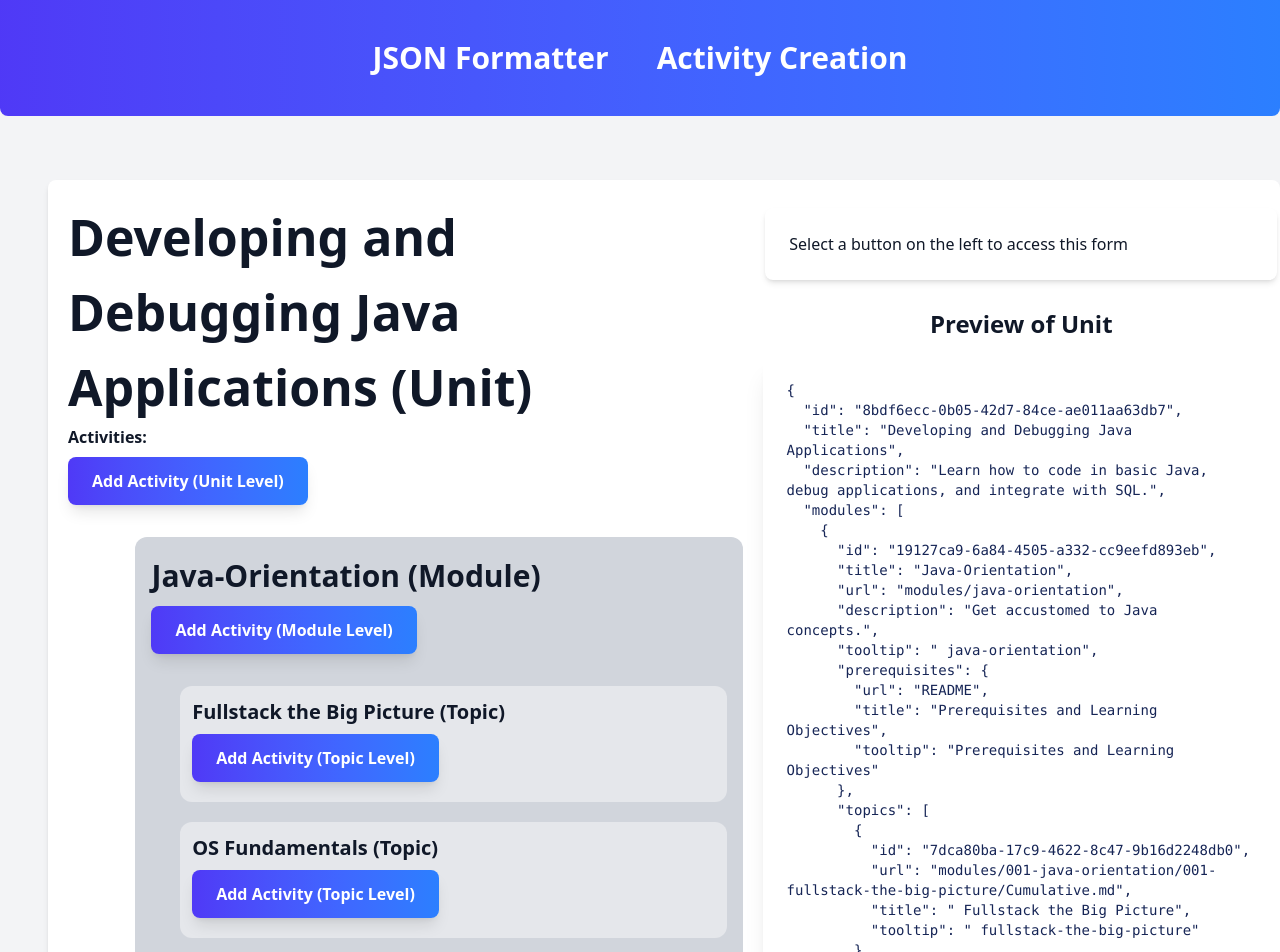
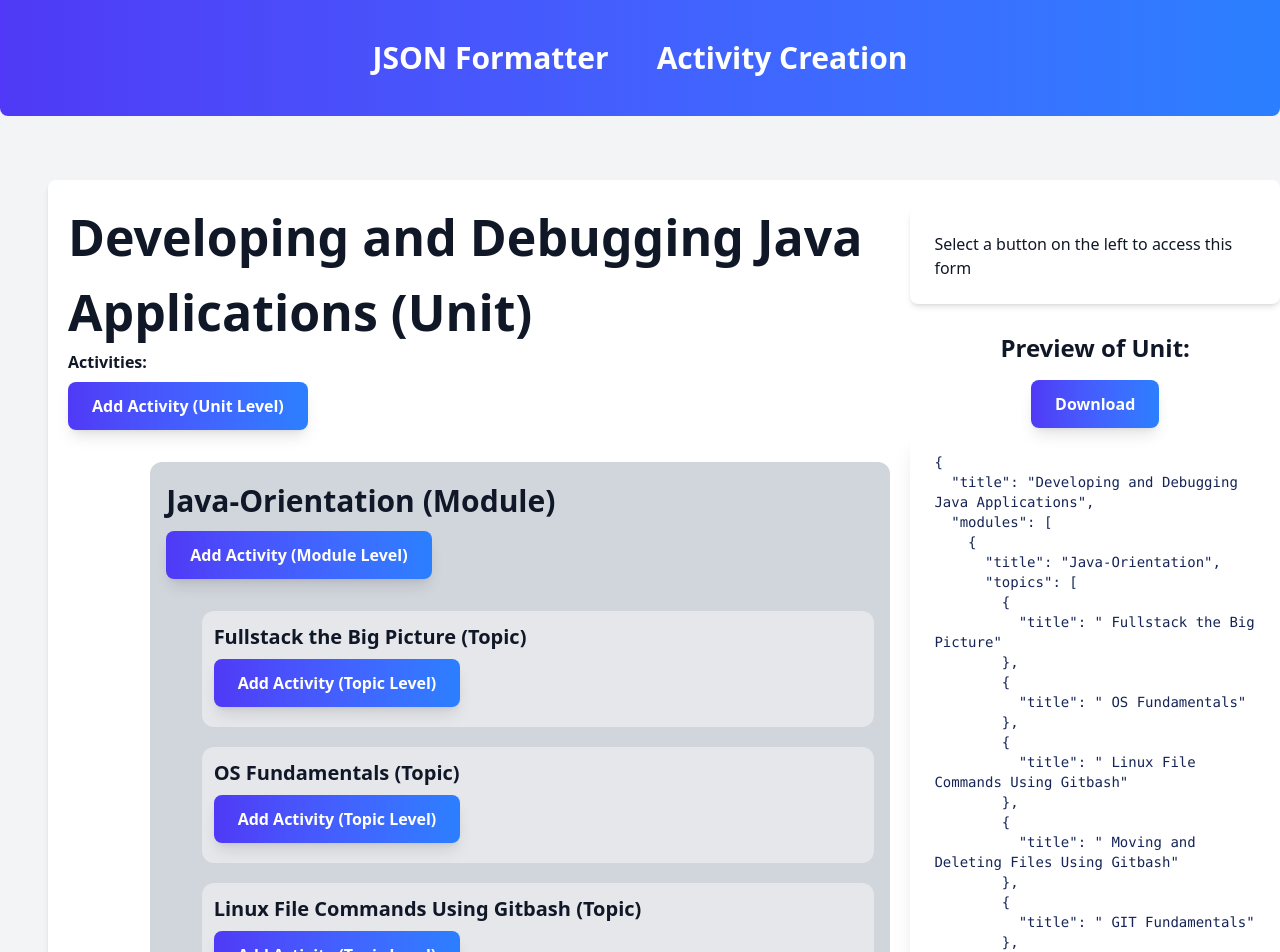
Before and after one commit to uladaharanina/JSON-Formatter, a React (Vite) app: page /activities in a window 1280 px wide. Shown: the top 952 px of the page. Built offline with nearby package versions, Linux system fonts and the light colour scheme.

Commit message:
Simplified JSON preview/download to remove unnecessary fields. Moved download button to top

```diff
--- a/src/components/UnitDisplay.tsx
+++ b/src/components/UnitDisplay.tsx
@@ -1,4 +1,4 @@
-import React, { useState, useEffect } from "react";
+import React, { useState, useEffect, useMemo } from "react";
 
 import { Activity, HierarchyItem, HierarchyType, Unit } from "../types";
 import './UnitDisplay.css';
@@ -17,6 +17,24 @@ const checkActivityExists = (activityToAdd: Activity, activities: Activity[]) =>
   }
   return found;
 }
+
+// Create simplified version of the data, removing unnecessary ids, etc.
+const createFilteredProxy:any = (data:Unit, excludeKeys = ["id", "prerequisites", "description", "tooltip", "url"]) => {
+  if (Array.isArray(data)) {
+    return data.map(item => createFilteredProxy(item, excludeKeys));
+  } else if (typeof data === "object" && data !== null) {
+    return new Proxy(data, {
+      get(target, prop) {
+        if (typeof prop === 'string' && excludeKeys.includes(prop)) return undefined;
+        const value = target[prop as keyof typeof target];
+        return typeof value === "object" && value !== null
+          ? createFilteredProxy(value, excludeKeys)
+          : value;
+      }
+    });
+  }
+  return data;
+};
 
 
 function UnitDisplay() {
@@ -87,7 +105,7 @@ function UnitDisplay() {
   }
 
   const downloadTaxonomy = () => {
-    const fileData = JSON.stringify(unitTaxonomy);
+    const fileData = JSON.stringify(previewData);
     const blob = new Blob([fileData], { type: 'text/json' });
     const url = URL.createObjectURL(blob);
     const linkElement = document.createElement('a');
@@ -95,6 +113,9 @@ function UnitDisplay() {
     linkElement.href = url;
     linkElement.click();
   }
+
+  const previewData = useMemo(() => createFilteredProxy(unitTaxonomy), [unitTaxonomy]);
+
 
 
 
@@ -154,23 +175,24 @@ function UnitDisplay() {
       <div className="add-activity">
         <AddActivity hierarchyItem={currentEdit} addActivityFunc={addActivityHandler} />
 
-        <h2 className="text-2xl font-semibold text-center mb-4 mt-5">Preview of Unit</h2>
-
-        <pre className="bg-white-800  m-auto text-blue-950 p-6 rounded-lg shadow-xl font-mono text-sm whitespace-pre-wrap ">
-          {JSON.stringify(unitTaxonomy, null, 2)}
-        </pre>
-
-
+        <h2 className="text-2xl font-semibold text-center mb-4 mt-5">Preview of Unit:</h2>
         <button
           onClick={downloadTaxonomy}
-          className="block mt-12 m-12 py-3 px-6 bg-gradient-to-r from-indigo-600 to-blue-500
+          className="block  py-3 px-6 bg-gradient-to-r from-indigo-600 to-blue-500
       text-white font-semibold rounded-lg shadow-lg transform text-center
       transition duration-300 ease-in-out hover:scale-105 hover:shadow-2xl mx-auto
       focus:outline-none focus:ring-2 focus:ring-indigo-300 cursor-pointer"
 
 
 
-        >Download New Taxonomy</button>
+        >Download</button>
+
+        <pre className="bg-white-800  m-auto text-blue-950 p-6 rounded-lg shadow-xl font-mono text-sm whitespace-pre-wrap ">
+          {JSON.stringify(previewData, null, 2)}
+        </pre>
+
+
+
       </div>
 
 
```
